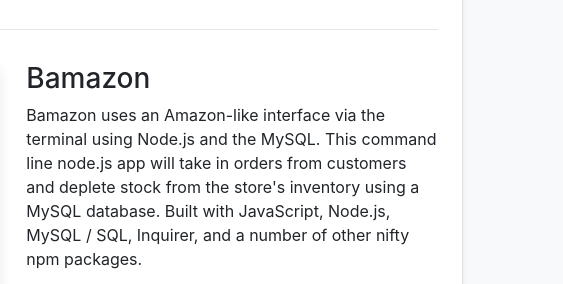
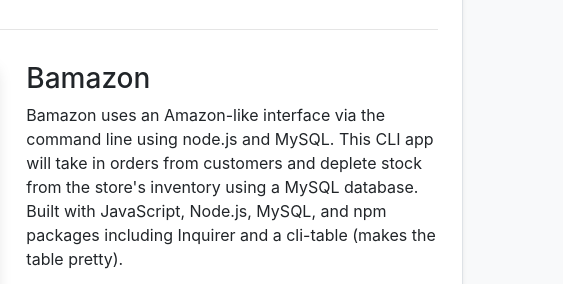
Before and after one commit to lilysimmons/lilysimmons.github.io, a website with bundled scripts: page index.html in a window 1280 px wide. Shown: the part 2683-2967 px from the top of the page, 717-1280 px from the left. Built offline with nearby package versions, Linux system fonts and the light colour scheme.

Commit message:
copy edits & resume update

```diff
--- a/index.html
+++ b/index.html
@@ -244,10 +244,9 @@
                     </div>
                     <div class="col-lg-5">
                       <h3>Bamazon</h3>
-                      <p>Bamazon uses an Amazon-like interface via the terminal using Node.js and the MySQL.
-                        This command line node.js app will take in orders from customers and deplete stock from the store's inventory using a MySQL database.
-                        Built with JavaScript, Node.js, MySQL /
-                        SQL, Inquirer, and a number of other nifty npm packages.</p>
+                      <p>Bamazon uses an Amazon-like interface via the command line using node.js and MySQL.
+                        This CLI app will take in orders from customers and deplete stock from the store's inventory using a MySQL database.
+                        Built with JavaScript, Node.js, MySQL, and npm packages including Inquirer and a cli-table (makes the table pretty).</p>
 
                       <a class="btn btn-outline-dark" target="_blank" href="https://github.com/lilysimmons/bamazon"><i
                           class="fab fa-github pr-2"></i>View Code</a>
@@ -344,7 +343,7 @@
                       <p>LIRI (<em>Language</em> Interpretation and Recognition Interface) is a command line Node.js
                         application that searches Spotify for songs, Bands in Town for concerts, and the Open Movie
                         Database for movies using an easy-to-use Inquirer interface. Built with JavaScript, Node.js,
-                        and the npm packages of Axios, Dotenv, Inquirer, Moment, and Node Spotify API.</p>
+                        and npm packages Axios, Dotenv, OMDB, Bands in Town, Moment, and Node Spotify API.</p>
 
                       <a class="btn btn-outline-dark" target="_blank" href="https://github.com/lilysimmons/LIRI-Bot"><i
                           class="fab fa-github pr-2"></i>View
```
Also changed, not shown: 3 other files.
